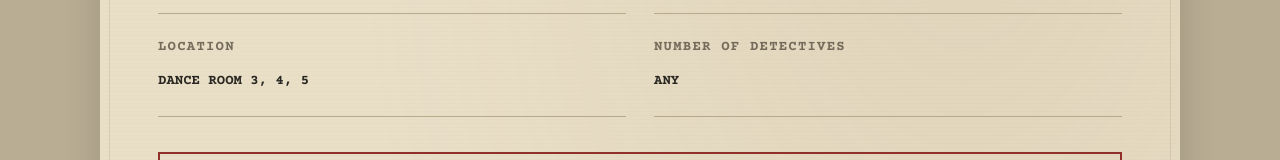
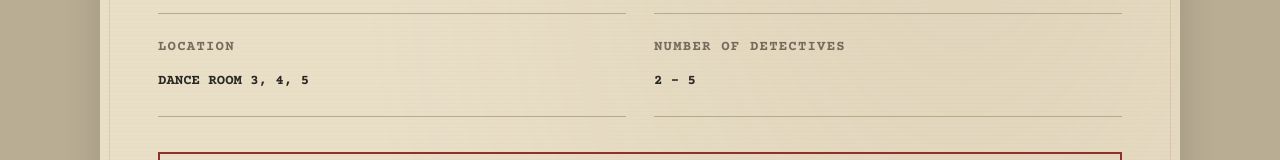
Before and after one commit to AnelkaCH/2026Project-Enroot-Website, a Next.js app: page / in a window 1280 px wide. Shown: the part 1692-1852 px from the top of the page. Built offline with nearby package versions, Linux system fonts and the light colour scheme.

Commit message:
changed number of detectives

```diff
--- a/app/page.tsx
+++ b/app/page.tsx
@@ -197,7 +197,7 @@ export default function Home() {
           </div>
           <div>
             <span className="field-label">NUMBER OF DETECTIVES</span>
-            <strong>ANY</strong>
+            <strong>2 - 5</strong>
           </div>
         </div>
 
```
